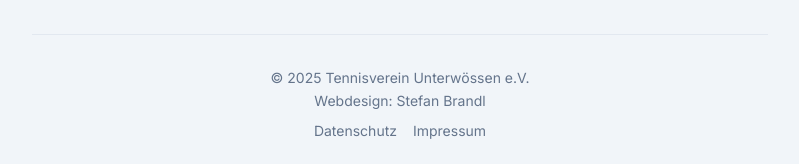
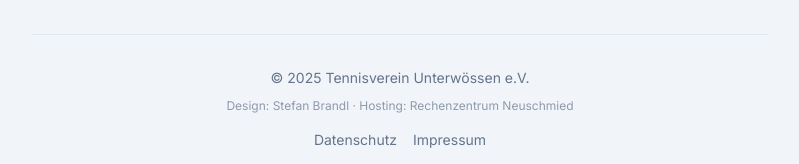
Before and after one commit to SteevieB/tennis, a Next.js app: page / in a window 1280 px wide. Shown: the part 1287-1451 px from the top of the page, without its empty margins (240-1039 px from the left). Built offline with nearby package versions, Linux system fonts and the light colour scheme; no server answers.

Commit message:
pre launch Korrektur: Credits Badge

```diff
--- a/src/components/ClientLayout.tsx
+++ b/src/components/ClientLayout.tsx
@@ -177,7 +177,15 @@
                 </div>
 
                 <div className="mt-8 pt-8 border-t border-border text-center text-sm text-muted-foreground">
-                    <p className="mb-2">© {new Date().getFullYear()} {CLUB_INFO.name} <br/> Webdesign: Stefan Brandl</p>
+                    <p className="mb-2">© {new Date().getFullYear()} {CLUB_INFO.name}</p>
+
+                    {/* Credits Badge */}
+                    <div className="mb-4 opacity-70 hover:opacity-100 transition-opacity">
+                        <p className="text-xs text-muted-foreground">
+                            Design: Stefan Brandl · Hosting: Rechenzentrum Neuschmied
+                        </p>
+                    </div>
+
                     <div className="space-x-4 md:pb-0 pb-16">
                         <Link href="/datenschutz" className="hover:text-primary">Datenschutz</Link>
                         <Link href="/impressum" className="hover:text-primary">Impressum</Link>
```
